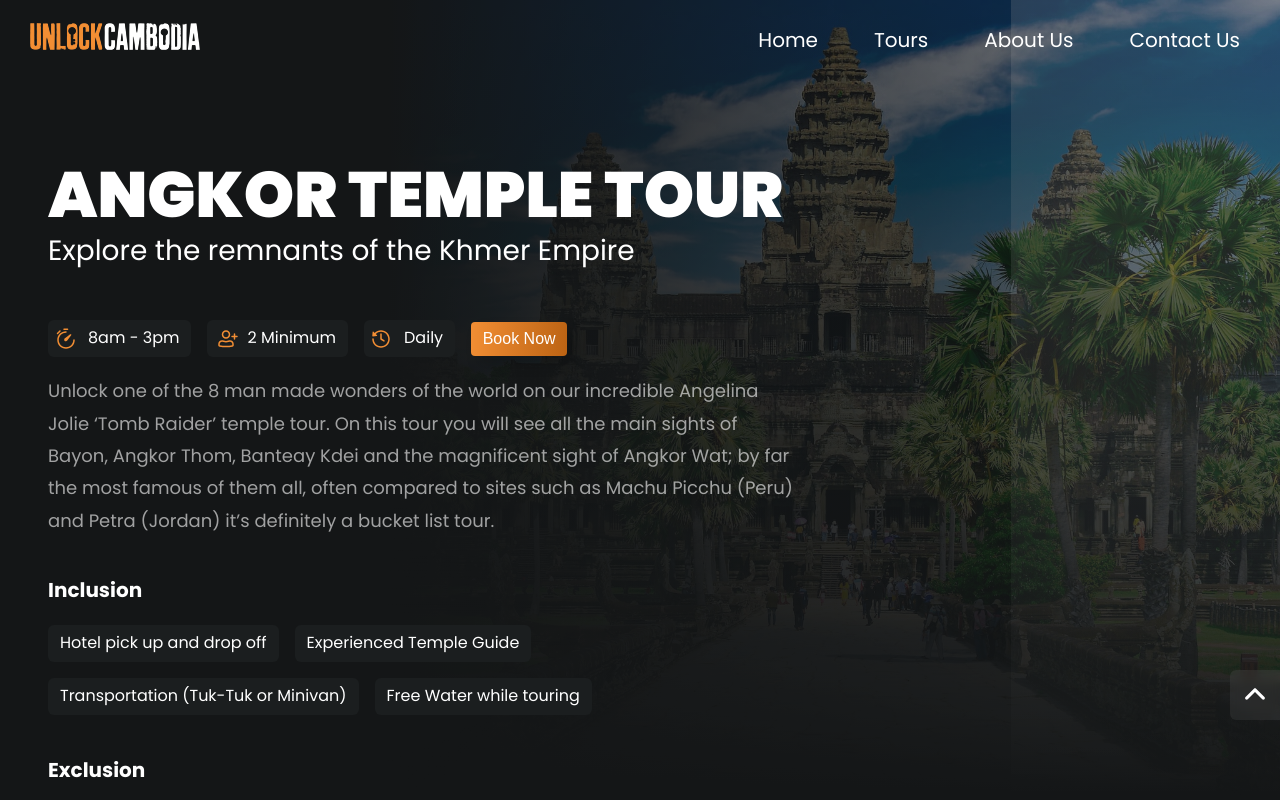
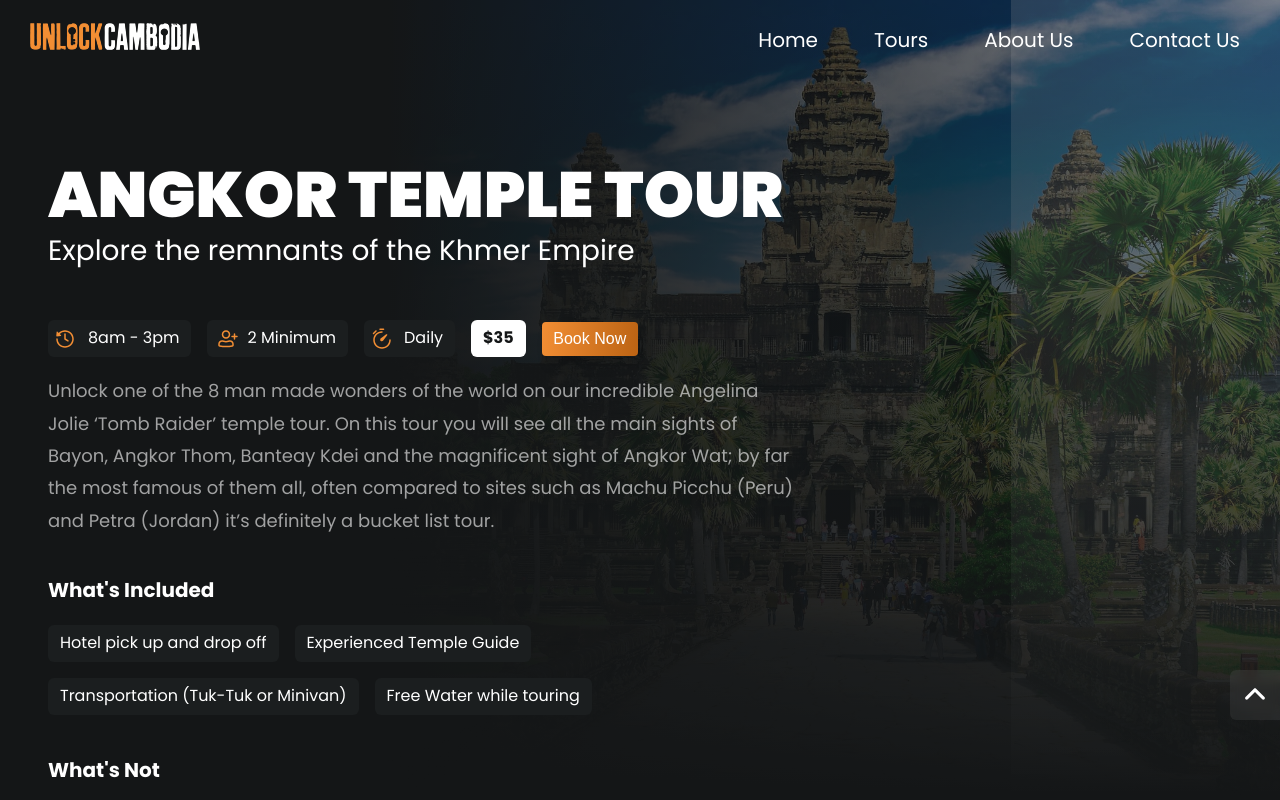
Before and after one commit to ElitistNoob/unlock-cambodia, a React (Create React App) app: page /tours/angkor-temple-tour in a window 1280 px wide. Shown: the top 800 px of the page. Built offline with nearby package versions, Linux system fonts and the light colour scheme.

Commit message:
added price to tour page

```diff
--- a/src/Pages/TourDetails.jsx
+++ b/src/Pages/TourDetails.jsx
@@ -89,15 +89,16 @@ export default function TourDetails(props) {
             <p>{thisTour.length}</p>
             <p>{thisTour.minimumPax} Minimum</p>
             <p>{thisTour.schedule}</p>
+            <p>{`$${thisTour.price}`}</p>
             <button className="btn primary-btn" onClick={clickHandler}>
               Book Now
             </button>
             <p>{thisTour.fullDesc}</p>
           </div>
           <div className={`content ${styles.inclusions}`}>
-            <h3>Inclusion</h3>
+            <h3>What's Included</h3>
             <div>{inclusions()}</div>
-            <h3>Exclusion</h3>
+            <h3>What's Not</h3>
             <div>{exclusions()}</div>
           </div>
         </div>
--- a/src/components/styles/TourDetails.module.scss
+++ b/src/components/styles/TourDetails.module.scss
@@ -57,7 +57,7 @@
       flex-wrap: wrap;
       gap: 0 1rem;
 
-      p:not(:nth-of-type(4)) {
+      p:not(:nth-of-type(5)) {
         margin: 1em 0 0 0;
         border-radius: 6px;
         font-size: 1rem;
@@ -65,15 +65,22 @@
         background-color: #1b1e1f;
         color: var(--clr-primary-light);
 
-        &:nth-last-of-type(4) {
+        &:nth-last-of-type(2) {
+          grid-area: price;
+          background-color: var(--clr-primary-light);
+          color: var(--clr-primary-dark);
+          font-weight: var(--fw-bold);
+        }
+
+        &:nth-last-of-type(3) {
           @include svgIcon("../assets/clock.svg");
         }
 
-        &:nth-last-of-type(3) {
+        &:nth-last-of-type(4) {
           @include svgIcon("../assets/group.svg");
         }
 
-        &:nth-last-of-type(2) {
+        &:nth-last-of-type(5) {
           @include svgIcon("../assets/schedule.svg");
         }
       }
```
